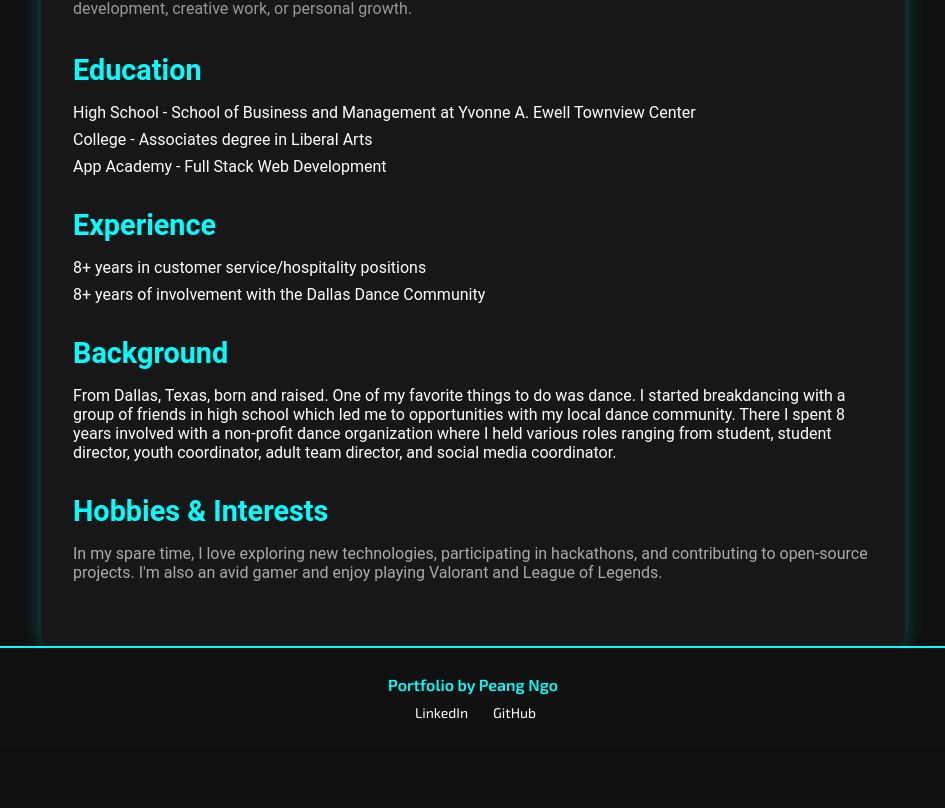
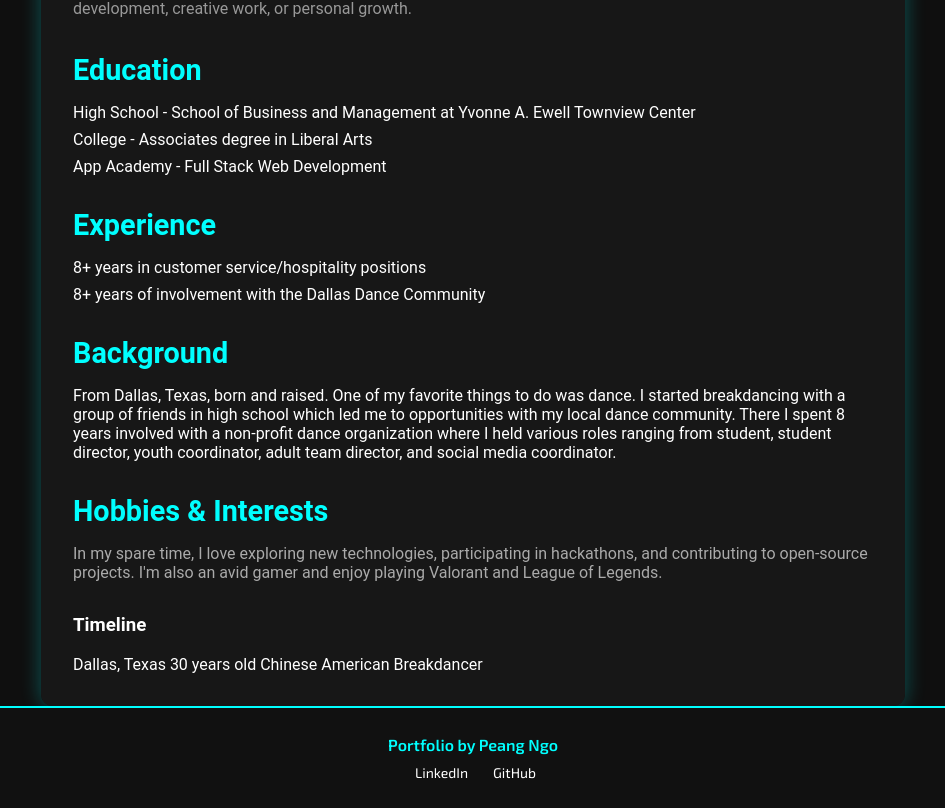
Before and after one commit to pingno/Show, a React (Create React App) app in the folder show/: page /about in a window 1280 px wide. Shown: the part 339-1147 px from the top of the page, without its empty margins (167-1112 px from the left). Before the commit the page ends 1087 px from the top, so only its background shows below. Built offline with nearby package versions, Linux system fonts and the light colour scheme.

Commit message:
description add

```diff
--- a/show/src/components/About/index.js
+++ b/show/src/components/About/index.js
@@ -47,6 +47,15 @@ const About = () => {
           In my spare time, I love exploring new technologies, participating in hackathons, and contributing to open-source projects. I'm also an avid gamer and enjoy playing Valorant and League of Legends.
         </p>
       </div>
+
+      <div>
+        <h3>Timeline</h3>
+        Dallas, Texas
+        30 years old
+        Chinese American
+
+        Breakdancer
+      </div>
     </div>
   );
 };
```
